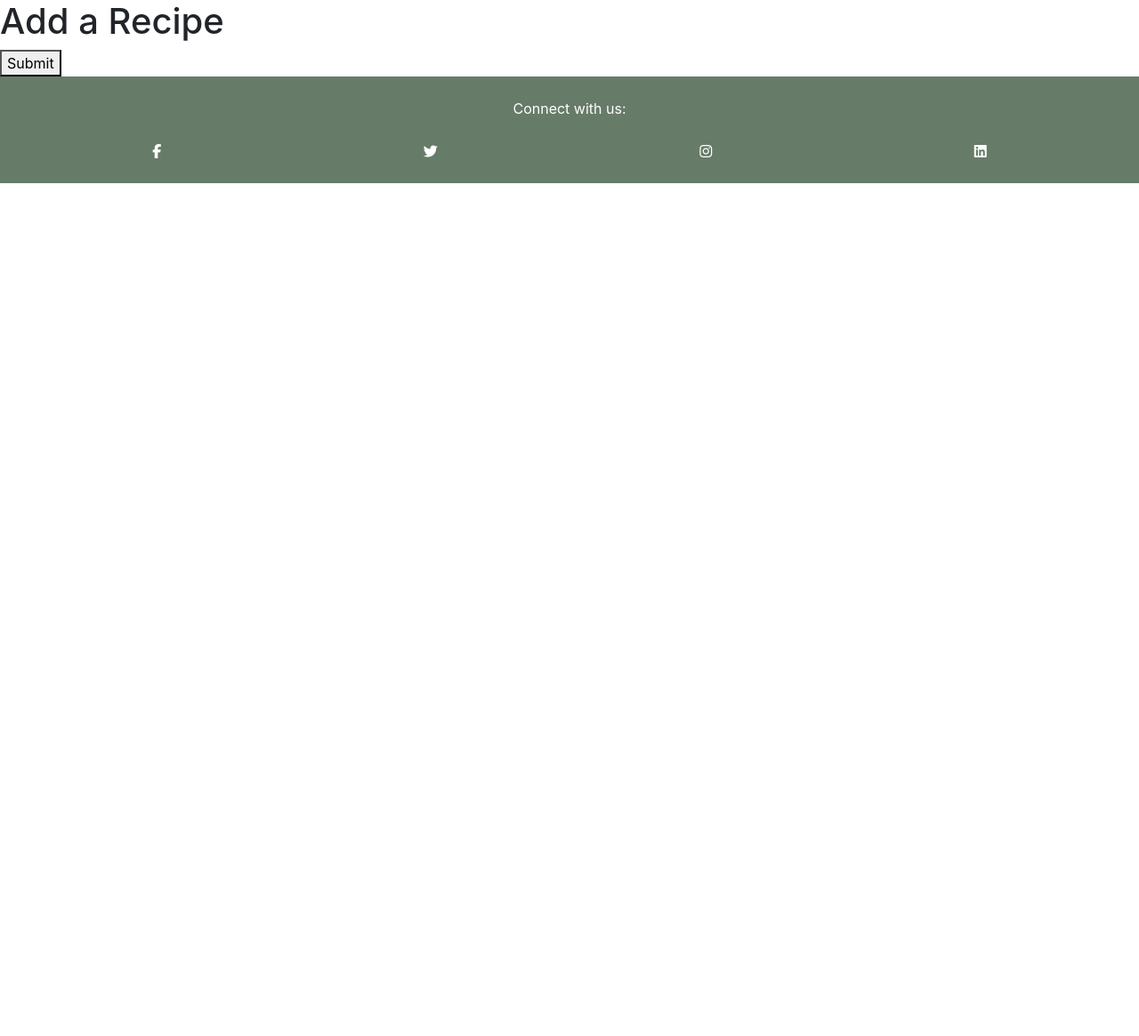
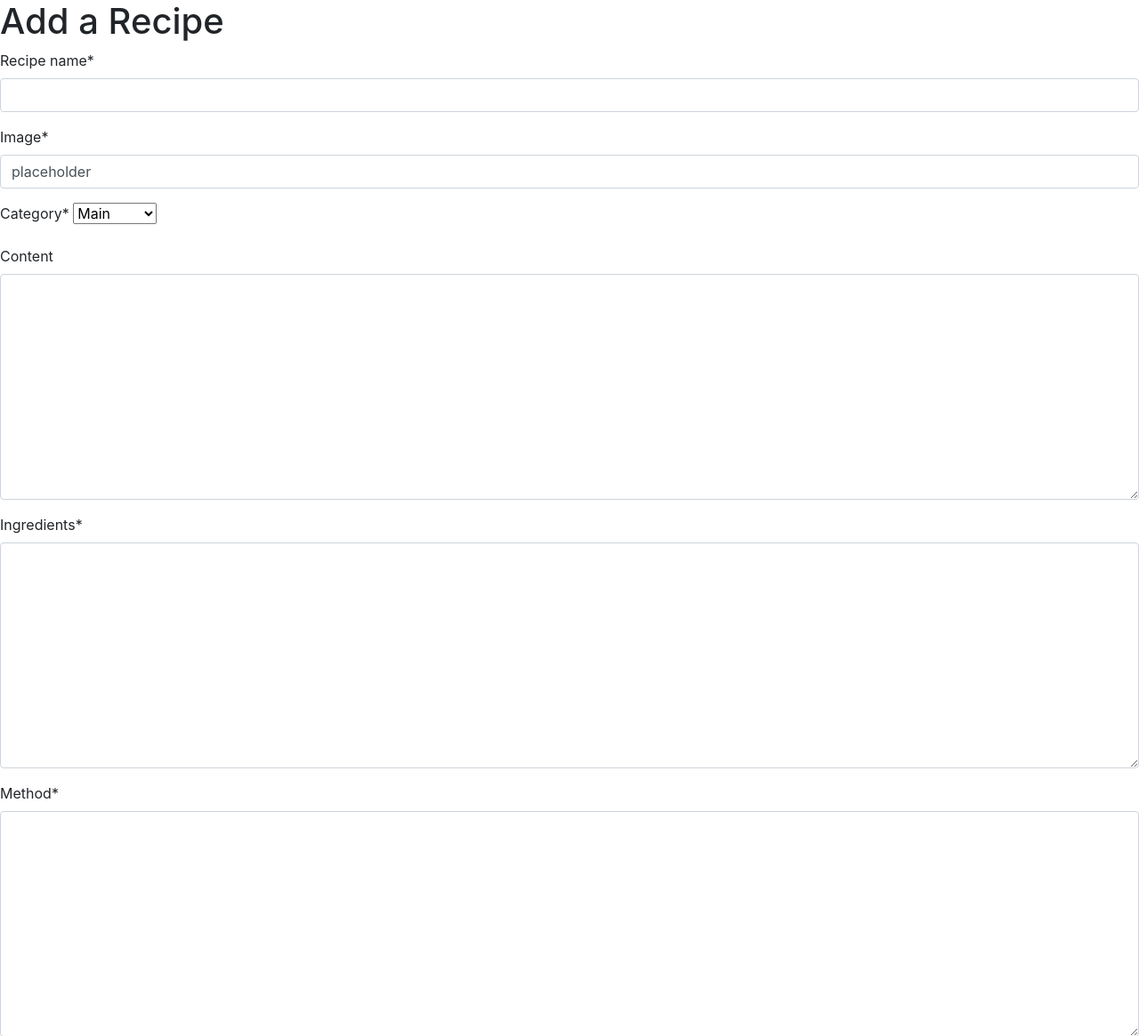
Before and after one commit to Gkicks/sprout, a Django app: page /blog/add_recipe/ in a window 1280 px wide. Shown: the part 128-1293 px from the top of the page at 89% size. Before the commit the page ends 334 px from the top, so only its background shows below. Run offline with Django 4.2, Linux system fonts and the light colour scheme; some libraries are stand-ins or nearby versions.

Commit message:
change add_recipe view so that recipe is added to database

```diff
--- a/blog/templates/blog/add_recipe.html
+++ b/blog/templates/blog/add_recipe.html
@@ -1,16 +1,12 @@
-{% extends 'base.html' %} {% load crispy_forms_tags %} {% block content %}
+{% extends 'base.html' %} {% load crispy_forms_tags %} {% load static %}
+{% block content %}
 
-<form
-  action="{% url 'add_recipe' %}"
-  method="POST"
-  enctype="multipart/form-data"
->
-  {% csrf_token %}
+<form method="POST" enctype="multipart/form-data">
   <div>
     <h1>Add a Recipe</h1>
-    {{ form | crispy }}
+    {% csrf_token %} {{ recipe_form | crispy }}
   </div>
-  <button>Submit</button>
+  <button type="submit">Submit</button>
 </form>
 
 {% endblock %}
--- a/blog/templates/blog/recipe_detail.html
+++ b/blog/templates/blog/recipe_detail.html
@@ -9,7 +9,7 @@
     {% endif %}
 </div>
 <div>
-                <h2>{{ recipe.recipe_name }}</h2>
+    <h2>{{ recipe.recipe_name }}</h2>
 </div>
 <div>
     {{ recipe.ingredients }}
--- a/blog/views.py
+++ b/blog/views.py
@@ -2,6 +2,7 @@ from django.shortcuts import render, get_object_or_404
 from django.views import generic
 from .models import Recipe, Comment
 from .forms import RecipeForm, CommentForm
+from django.contrib import messages
 
 # Create your views here.
 
@@ -30,11 +31,17 @@ def recipe_detail(request, slug):
 
 
 def add_recipe(request):
-    recipe_form = RecipeForm
     if request.method == 'POST':
-        context = {
-            'recipe_form': recipe_form,
-        }
+        recipe_form = RecipeForm(request.POST)
+        if recipe_form.is_valid():
+            recipe = recipe_form.save(commit=False)
+            recipe.author = request.user
+            recipe.save()
+            messages.add_message(
+                request, messages.SUCCESS,
+                'Recipe submitted and awaiting approval')
+    else:
+        recipe_form = RecipeForm
     return render(
         request,
         'blog/add_recipe.html',
--- a/requirements.txt
+++ b/requirements.txt
@@ -5,6 +5,7 @@ dj-database-url==0.5.0
 dj3-cloudinary-storage==0.0.6
 Django==4.2.8
 django-allauth==0.57.0
+django-autoslug==1.9.9
 django-crispy-forms==2.1
 gunicorn==20.1.0
 oauthlib==3.2.2
```
Also changed, not shown: 1 other file.
